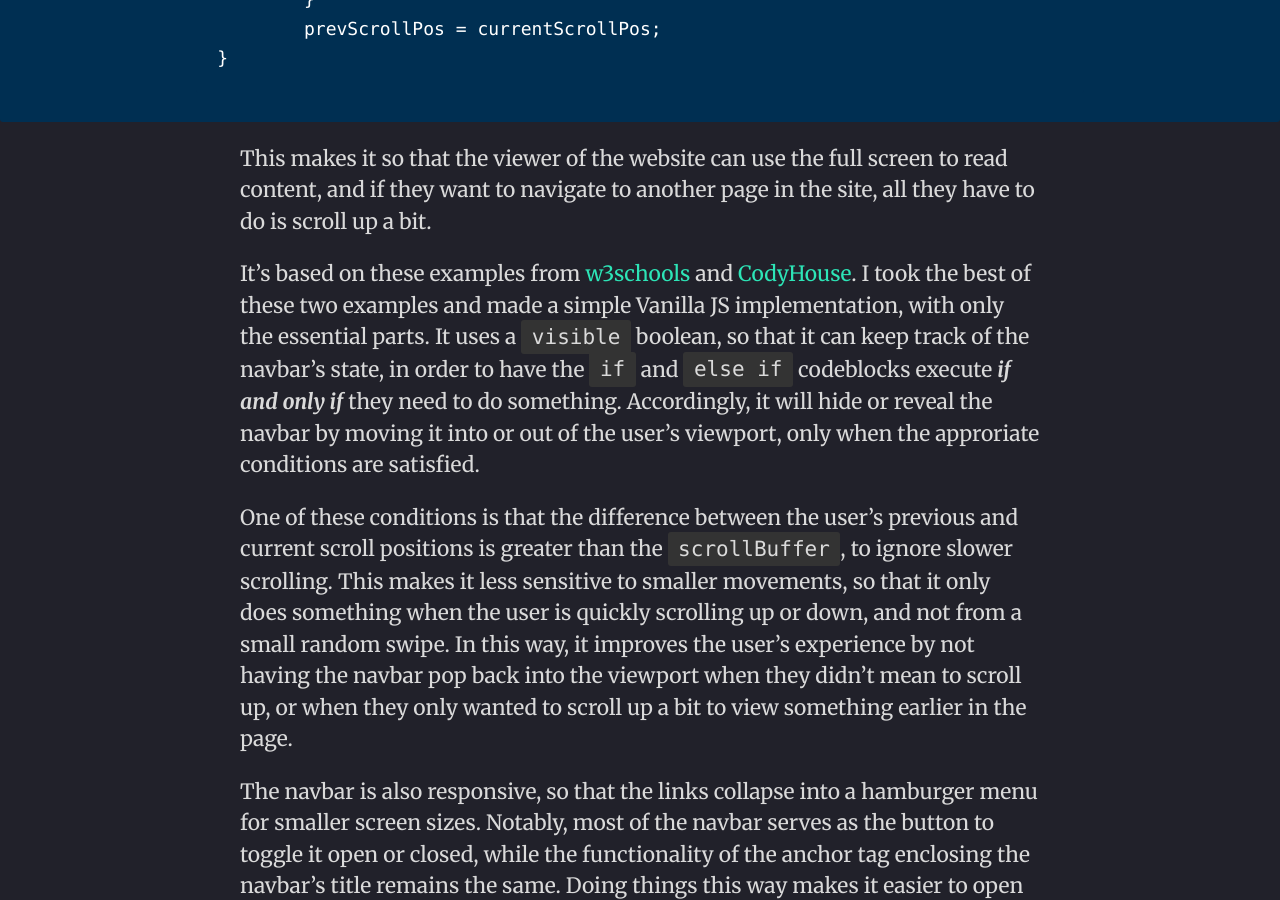
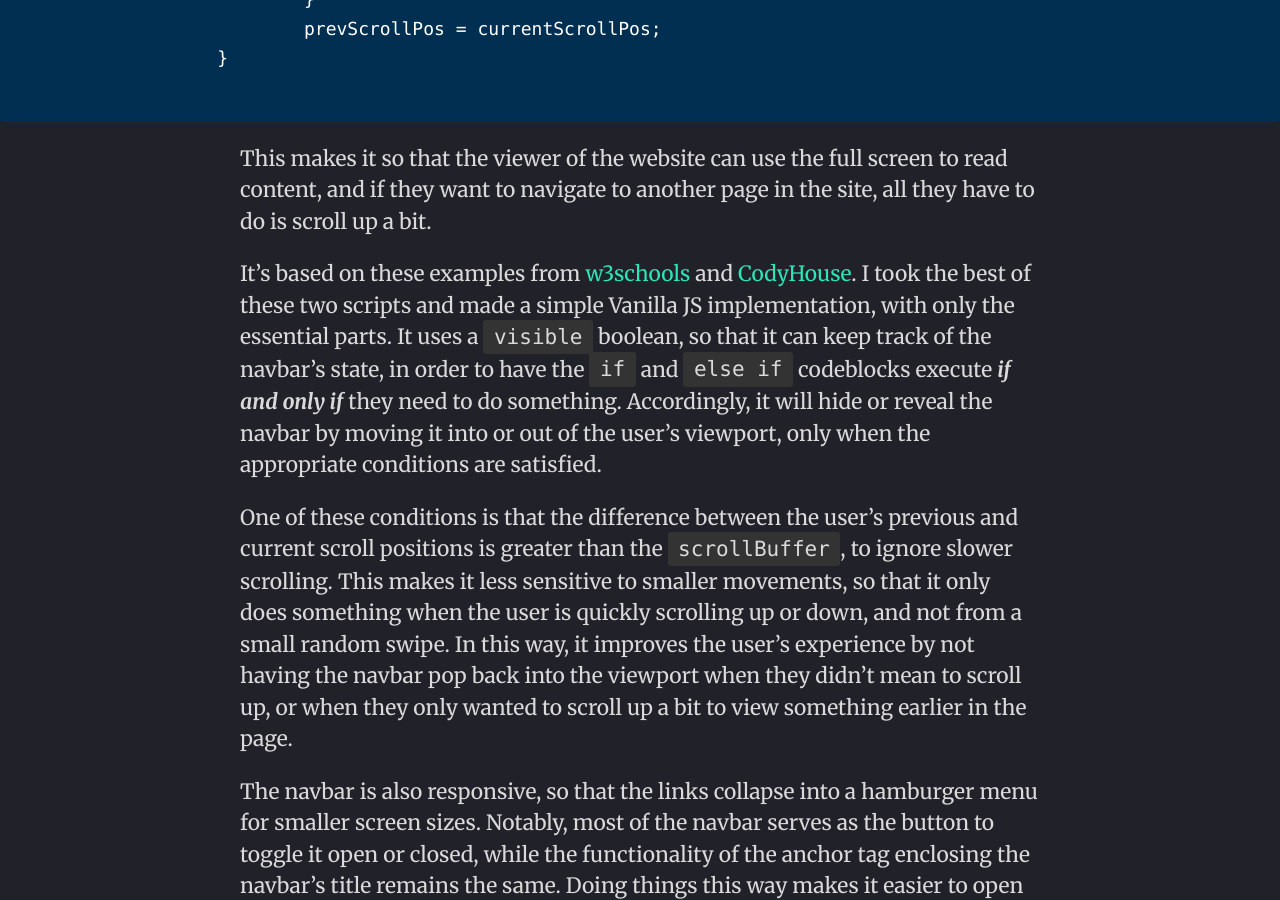
Before and after one commit to tmshkr/tmshkr.github.io, a Jekyll site: the page built from _posts/2018-09-21-simple-hiding-navbar.md, in a window 1280 px wide and 900 px high, scrolled down 1179 px. Built offline with Jekyll 4.4.1, drawn with Linux system fonts in a browser that asks for light colours; nearby versions of some CDN libraries.

Commit message:
Fix typo

```diff
--- a/_posts/2018-09-21-simple-hiding-navbar.md
+++ b/_posts/2018-09-21-simple-hiding-navbar.md
@@ -32,11 +32,11 @@ up a bit.
 
 It's based on these examples from [w3schools](https://www.w3schools.com/howto/howto_js_navbar_hide_scroll.asp)
 and [CodyHouse](https://codyhouse.co/gem/auto-hiding-navigation). I took the best
-of these two examples and made a simple Vanilla JS implementation, with only the essential parts.
+of these two scripts and made a simple Vanilla JS implementation, with only the essential parts.
 It uses a `visible` boolean, so that it can keep track of the navbar's state,
 in order to have the `if` and `else if` codeblocks execute ***if and only if*** they
 need to do something. Accordingly, it will hide or reveal the navbar by moving it
-into or out of the user's viewport, only when the approriate conditions are satisfied.
+into or out of the user's viewport, only when the appropriate conditions are satisfied.
 
 One of these conditions is that the difference between the user's previous and current
 scroll positions is greater than the `scrollBuffer`, to ignore slower scrolling.
```
